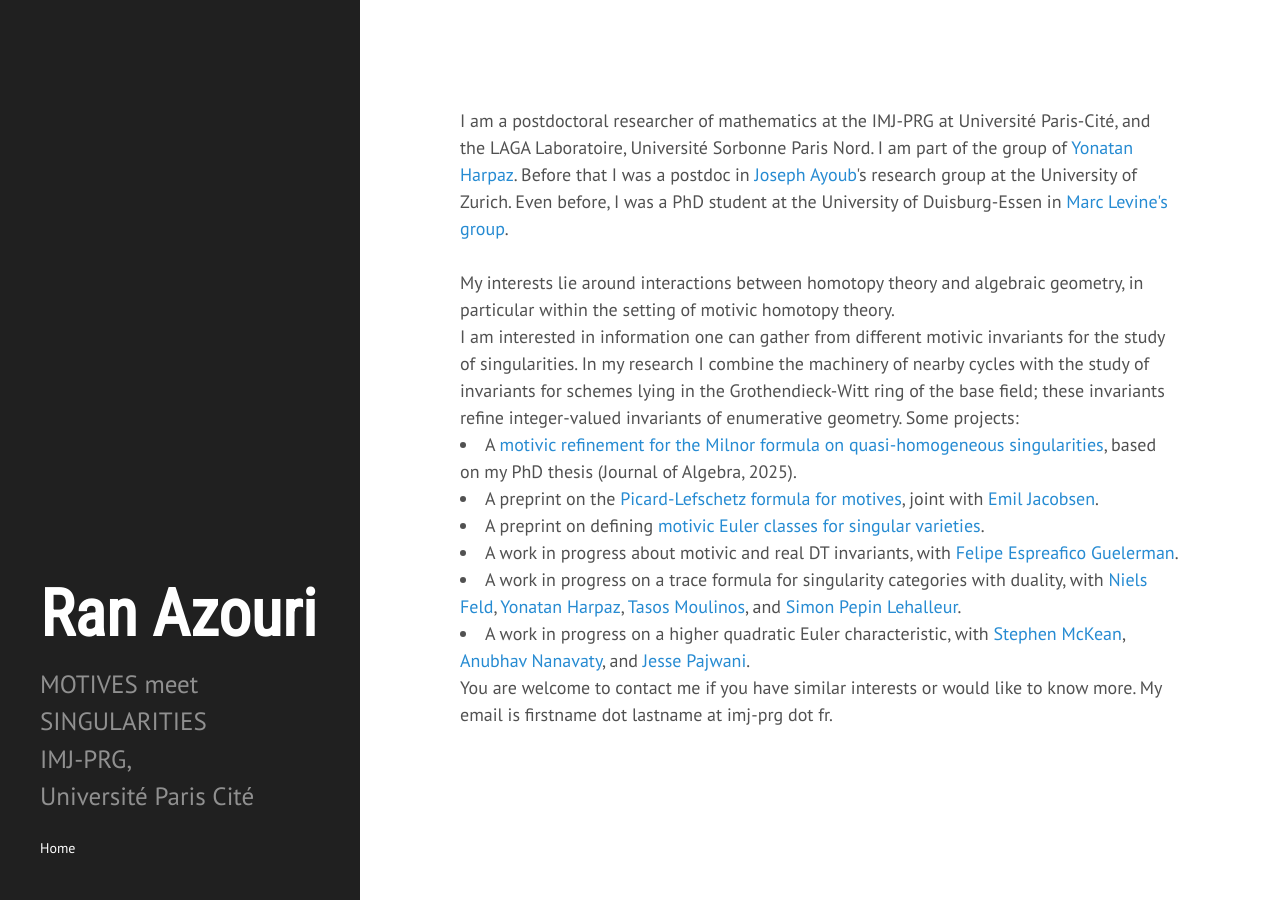
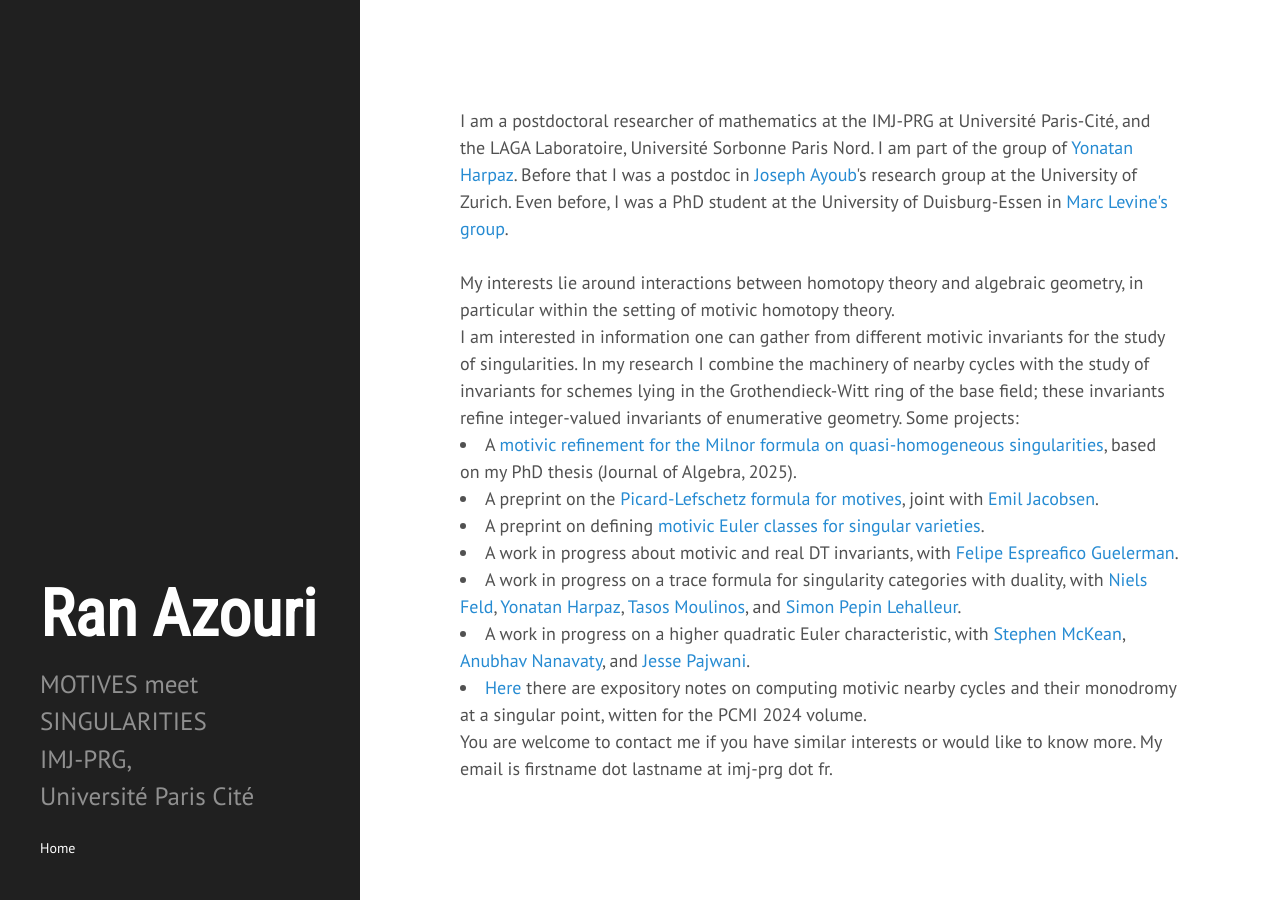
Before and after one commit to ransass/ransass.github.io, a Jekyll site: the page built from index.html, in a window 1280 px wide. Built offline with Jekyll 4.4.1, drawn with Linux system fonts in a browser that asks for light colours; some web fonts are replaced; the list of posts is cut into pages by our own code.

Commit message:
Update index.html

```diff
--- a/index.html
+++ b/index.html
@@ -33,6 +33,9 @@ A work in progress about motivic and real DT invariants, with <a href=https://we
 </li>
 
   <li> A work in progress on a higher quadratic Euler characteristic, with <a href=https://shmckean.github.io/>Stephen McKean</a>, <a href=https://anubhavn.github.io/>Anubhav Nanavaty</a>, and  <a href=https://sites.google.com/view/jessepajwani/Jesse-Pajwani>Jesse Pajwani</a>.
+</li>
+
+  <li> <a href=https://arxiv.org/abs/2511.07668>Here</a> there are expository notes on computing motivic nearby cycles and their monodromy at a singular point, witten for the PCMI 2024 volume.
 </li>
 
 
```
